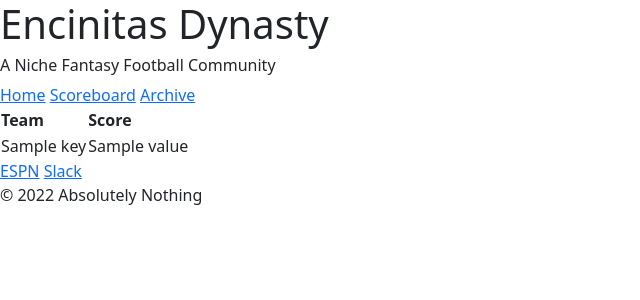
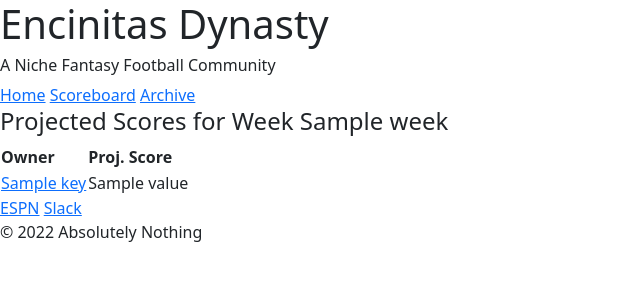
Before and after one commit to drewpgilmore/dynasty, a Flask app: template templates/index.html in a window 1280 px wide. Shown: the top 300 px of the page, without its empty margins (0-640 px from the left). Run offline with Flask 2, Linux system fonts and the light colour scheme; the template is opened without the code that fills it: most values are stand-ins (such as "Sample title", 1, 10 or a date in 2020); parts of the project's set-up code (start-up, migrations or seed data) failed here and were passed over.

Commit message:
added owner links to lineup and tagline

```diff
--- a/templates/index.html
+++ b/templates/index.html
@@ -5,22 +5,23 @@
 
 {% block currentWeek %}
 
-Week {{ week }}
-
 {% endblock %}
 
 
 {% block body %}
-<table id="scores-table">
+<h4 class="tag-line">Projected Scores for Week {{ week }}</h4>
+<table class="scores-table">
     <thead>
-        <th>Team</th>
-        <th>Score</th>
+        <th>Owner</th>
+        <th>Proj. Score</th>
     </thead>
+    <tbody>
     {% for key, value in scores.items() %}
     <tr>
-        <td>{{ key }}</td>
+        <td><a href="{{ url_for('displayLineup', owner=key, year=year, week=week) }}">{{ key }}</td>
         <td>{{ value }}</td>
     </tr>
     {% endfor %}
+    </tbody>
 </table>
 {% endblock %}
```
